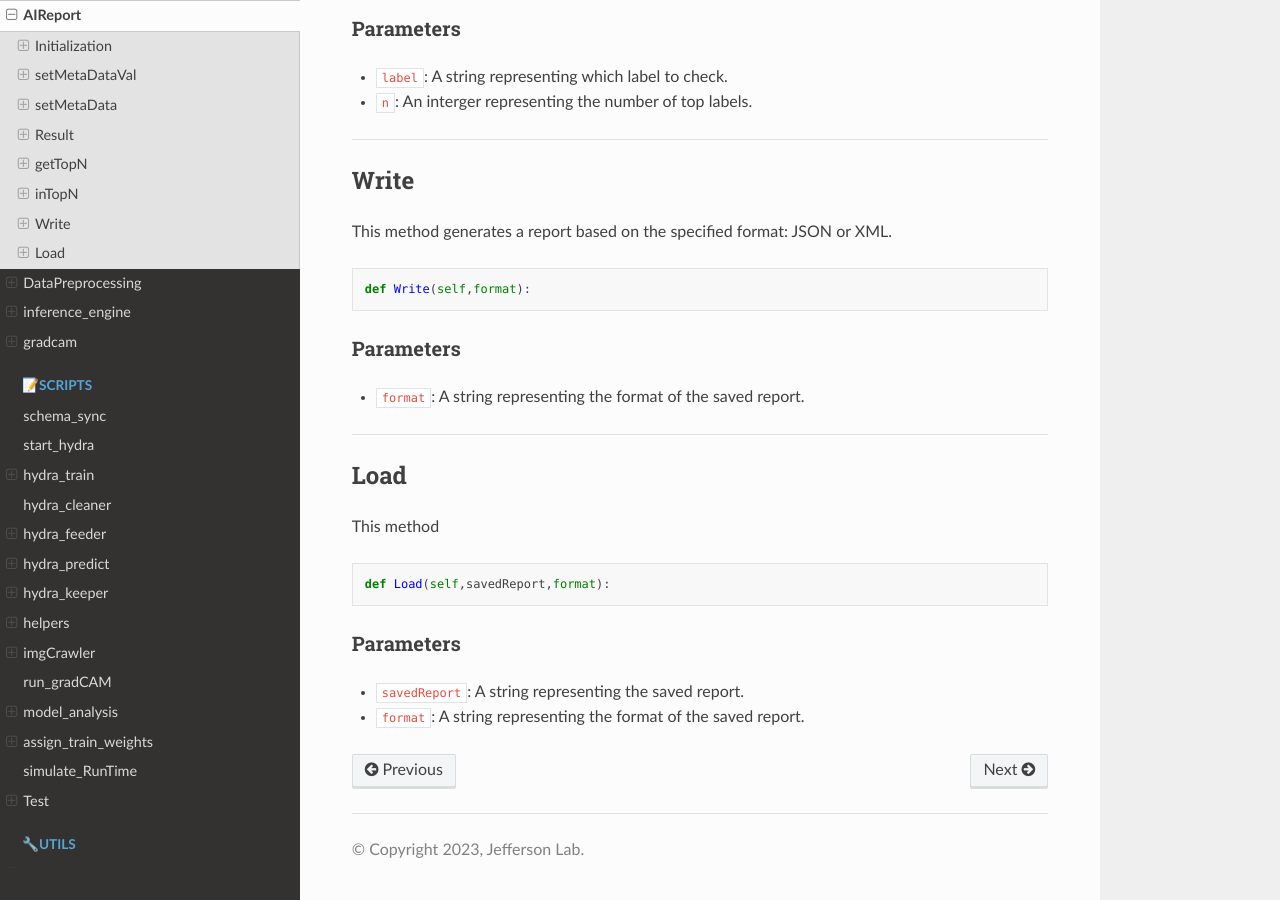
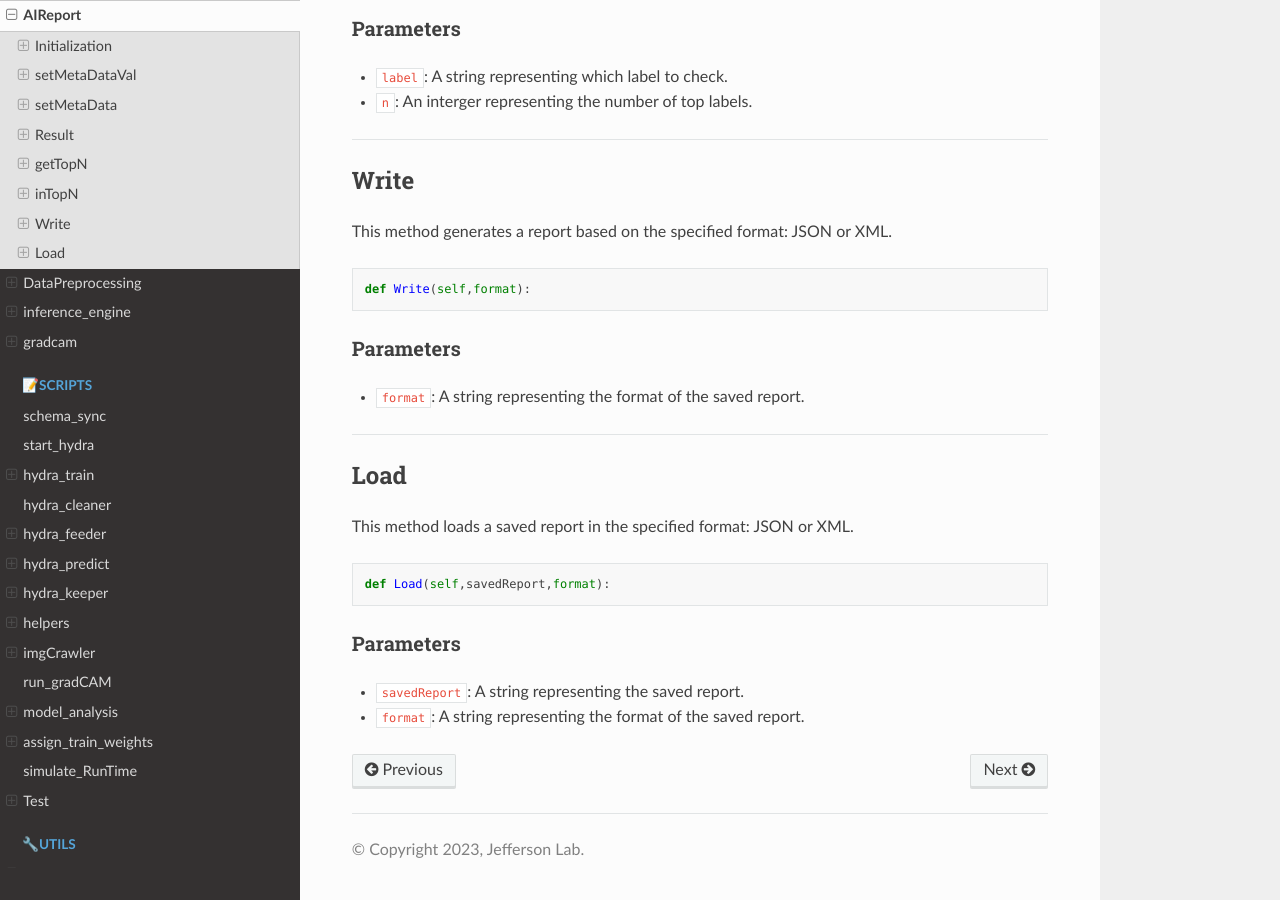
Before and after one commit to kartgoel/HydraDocumentation, a Sphinx documentation site: the page built from docs/aiReport.rst, in a window 1280 px wide and 900 px high, scrolled down 2164 px. Built offline with Sphinx 7.4.7 and the Read the Docs theme 2.0.0, drawn with Linux system fonts in a browser that asks for light colours.

Commit message:
Update aiReport.rst

```diff
--- a/docs/aiReport.rst
+++ b/docs/aiReport.rst
@@ -153,7 +153,7 @@ Parameters
 Load
 ------------------
 
-This method
+This method loads a saved report in the specified format: JSON or XML.
 
 .. code-block:: python
 
```
